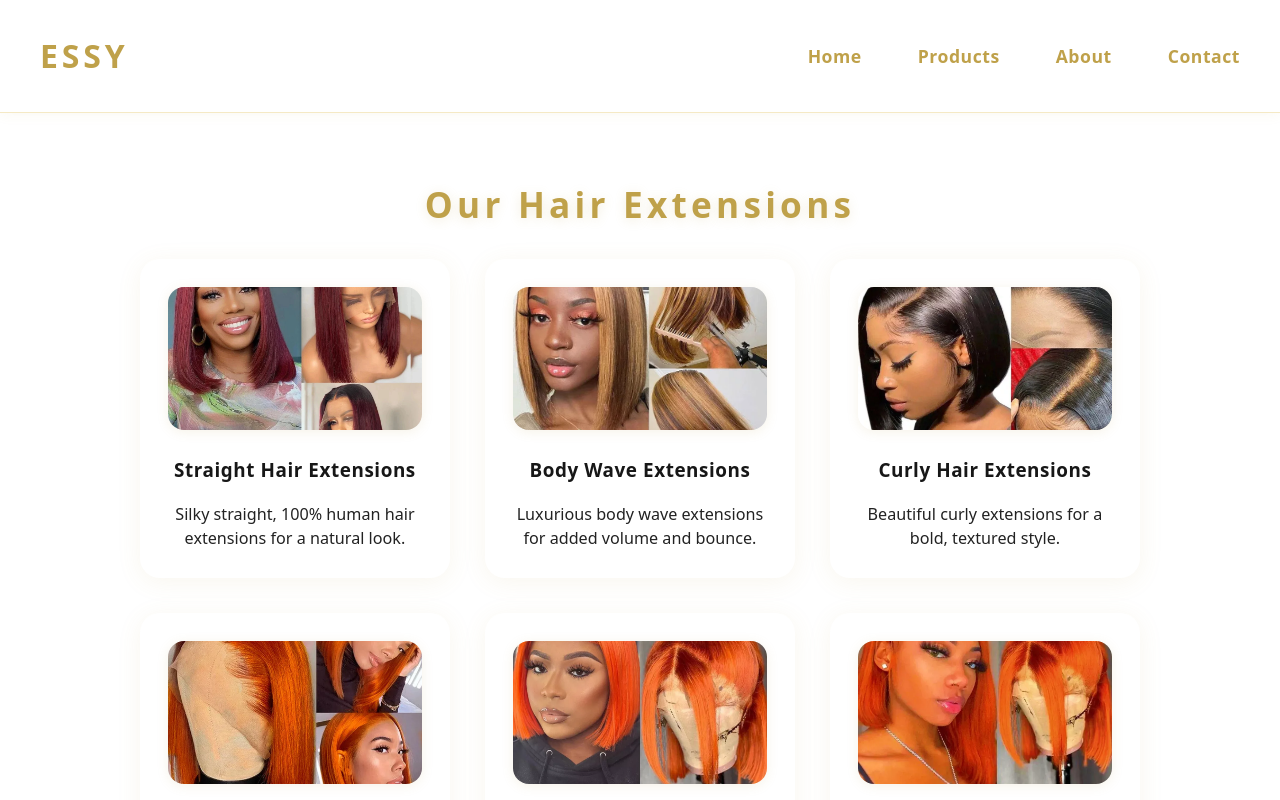
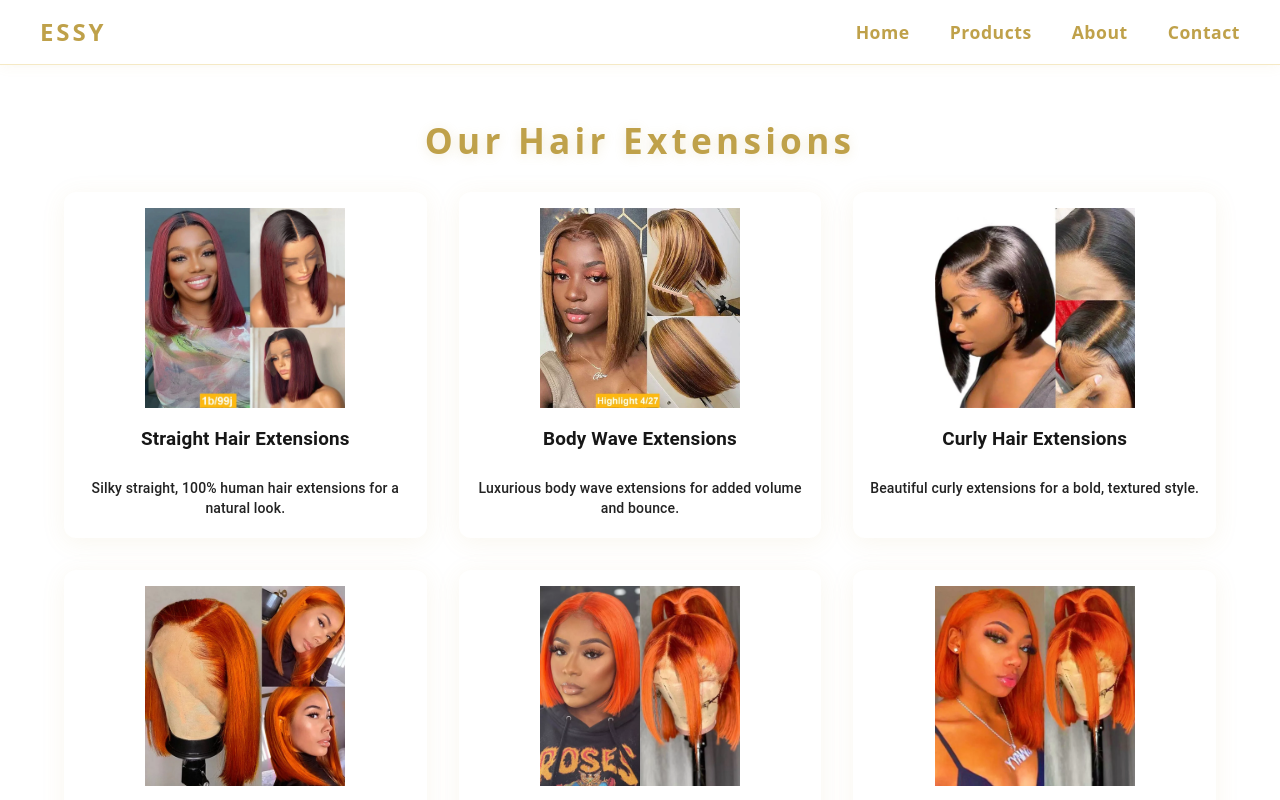
Before and after one commit to asanteSaana/essy, a Next.js app: page /products in a window 1280 px wide. Shown: the top 800 px of the page. Built offline with nearby package versions, Linux system fonts and the light colour scheme.

Commit message:
refactor code to handle imange rendering

```diff
--- a/src/app/layout.tsx
+++ b/src/app/layout.tsx
@@ -1,8 +1,17 @@
 'use client';
 
 import "./globals.css";
+import { AppBar, Toolbar, IconButton, Typography, Box, Drawer, List, ListItem, ListItemButton, ListItemText } from '@mui/material';
+import MenuIcon from '@mui/icons-material/Menu';
+import Link from "next/link";
 import { useState } from "react";
-import Link from "next/link";
+
+const navLinks = [
+  { label: 'Home', href: '/' },
+  { label: 'Products', href: '/products' },
+  { label: 'About', href: '/about' },
+  { label: 'Contact', href: '/contact' },
+];
 
 export default function RootLayout({
   children,
@@ -16,96 +25,60 @@ export default function RootLayout({
         className="antialiased"
         style={{ background: '#fff', color: '#bfa14a', fontFamily: 'system-ui, sans-serif' }}
       >
-        <header style={{ padding: '1.5rem 0', borderBottom: '1px solid #f5e9c5', marginBottom: '2rem', background: '#fff', boxShadow: '0 2px 12px #bfa14a11', position: 'sticky', top: 0, zIndex: 100 }}>
-          <nav style={{
-            display: 'flex',
-            alignItems: 'center',
-            justifyContent: 'space-between',
-            maxWidth: 1300,
-            margin: '0 auto',
-            padding: '0 2.5rem',
-            minHeight: 64,
-            gap: '2rem',
-            transition: 'box-shadow 0.3s',
-          }}>
-            <span style={{ fontWeight: 800, fontSize: '2rem', letterSpacing: '0.12em', color: '#bfa14a', flexShrink: 0, fontFamily: 'inherit', transition: 'color 0.2s' }}>
+        <AppBar position="sticky" elevation={0} sx={{ bgcolor: '#fff', color: '#bfa14a', borderBottom: '1px solid #f5e9c5', boxShadow: '0 2px 12px #bfa14a11', mb: 4 }}>
+          <Toolbar sx={{ maxWidth: 1300, mx: 'auto', width: '100%', px: { xs: 2, md: 5 }, minHeight: 64, display: 'flex', justifyContent: 'space-between', gap: 2 }}>
+            <Typography variant="h5" sx={{ fontWeight: 800, letterSpacing: '0.12em', color: '#bfa14a', fontFamily: 'inherit', flexShrink: 0 }}>
               <Link href="/" style={{ color: '#bfa14a', textDecoration: 'none' }}>ESSY</Link>
-            </span>
+            </Typography>
+            {/* Desktop nav */}
+            <Box sx={{ display: { xs: 'none', md: 'flex' }, gap: 5, alignItems: 'center' }}>
+              {navLinks.map(link => (
+                <Link key={link.href} href={link.href} style={{ textDecoration: 'none', color: '#bfa14a', fontWeight: 600, fontSize: '1.1rem', letterSpacing: '0.03em', transition: 'color 0.2s' }}>{link.label}</Link>
+              ))}
+            </Box>
             {/* Hamburger for mobile */}
-            <button
+            <IconButton
               aria-label="Open menu"
               onClick={() => setSidebarOpen(true)}
-              style={{
-                display: 'none',
-                background: 'none',
-                border: 'none',
-                cursor: 'pointer',
-                padding: 8,
-                marginLeft: 'auto',
-              }}
+              sx={{ display: { xs: 'block', md: 'none' }, color: '#bfa14a', ml: 'auto', p: 1, background: 'none' }}
               className="essy-hamburger"
             >
-              <span style={{ display: 'block', width: 28, height: 3, background: '#bfa14a', borderRadius: 2, marginBottom: 6 }}></span>
-              <span style={{ display: 'block', width: 28, height: 3, background: '#bfa14a', borderRadius: 2, marginBottom: 6 }}></span>
-              <span style={{ display: 'block', width: 28, height: 3, background: '#bfa14a', borderRadius: 2 }}></span>
-            </button>
-            {/* Desktop nav */}
-            <div className="essy-desktop-nav" style={{ display: 'flex', gap: '3.5rem', alignItems: 'center' }}>
-              <Link href="/" style={{ textDecoration: 'none', color: '#bfa14a', fontWeight: 600, fontSize: '1.1rem', letterSpacing: '0.03em', transition: 'color 0.2s', position: 'relative' }}>Home</Link>
-              <Link href="/products" style={{ textDecoration: 'none', color: '#bfa14a', fontWeight: 600, fontSize: '1.1rem', letterSpacing: '0.03em', transition: 'color 0.2s' }}>Products</Link>
-              <Link href="/about" style={{ textDecoration: 'none', color: '#bfa14a', fontWeight: 600, fontSize: '1.1rem', letterSpacing: '0.03em', transition: 'color 0.2s' }}>About</Link>
-              <Link href="/contact" style={{ textDecoration: 'none', color: '#bfa14a', fontWeight: 600, fontSize: '1.1rem', letterSpacing: '0.03em', transition: 'color 0.2s' }}>Contact</Link>
-            </div>
-          </nav>
-          {/* Sidebar for mobile */}
-          {sidebarOpen && (
-            <div style={{
-              position: 'fixed',
-              top: 0,
-              left: 0,
-              width: '100vw',
-              height: '100vh',
-              background: 'rgba(0,0,0,0.25)',
-              zIndex: 9999,
-            }} onClick={() => setSidebarOpen(false)}>
-              <aside style={{
-                position: 'fixed',
-                top: 0,
-                left: 0,
-                width: 240,
-                height: '100vh',
-                background: '#fff',
-                boxShadow: '2px 0 16px #bfa14a22',
-                padding: '2.5rem 1.5rem',
-                display: 'flex',
-                flexDirection: 'column',
-                gap: '2.2rem',
-                zIndex: 10000,
-                animation: 'slideInSidebar 0.3s',
-              }} onClick={e => e.stopPropagation()}>
-                <button aria-label="Close menu" onClick={() => setSidebarOpen(false)} style={{ alignSelf: 'flex-end', background: 'none', border: 'none', fontSize: 28, color: '#bfa14a', cursor: 'pointer', marginBottom: 24 }}>&times;</button>
-                <Link href="/" style={{ textDecoration: 'none', color: '#bfa14a', fontWeight: 700, fontSize: '1.15rem', marginBottom: 8 }}>Home</Link>
-                <Link href="/products" style={{ textDecoration: 'none', color: '#bfa14a', fontWeight: 700, fontSize: '1.15rem', marginBottom: 8 }}>Products</Link>
-                <Link href="/about" style={{ textDecoration: 'none', color: '#bfa14a', fontWeight: 700, fontSize: '1.15rem', marginBottom: 8 }}>About</Link>
-                <Link href="/contact" style={{ textDecoration: 'none', color: '#bfa14a', fontWeight: 700, fontSize: '1.15rem' }}>Contact</Link>
-              </aside>
-            </div>
-          )}
-          <style>{`
-            @media (max-width: 800px) {
-              .essy-desktop-nav { display: none !important; }
-              .essy-hamburger { display: block !important; }
-            }
-            @media (min-width: 801px) {
-              .essy-desktop-nav { display: flex !important; }
-              .essy-hamburger { display: none !important; }
-            }
-            @keyframes slideInSidebar {
-              from { transform: translateX(-100%); }
-              to { transform: none; }
-            }
-          `}</style>
-        </header>
+              <MenuIcon fontSize="large" sx={{ color: '#bfa14a' }} />
+            </IconButton>
+          </Toolbar>
+        </AppBar>
+        {/* Sidebar for mobile using MUI Drawer */}
+        <Drawer
+          anchor="left"
+          open={sidebarOpen}
+          onClose={() => setSidebarOpen(false)}
+          PaperProps={{
+            sx: {
+              width: 240,
+              bgcolor: '#fff',
+              boxShadow: '2px 0 16px #bfa14a22',
+              p: 0,
+            },
+          }}
+        >
+          <List sx={{ mt: 4 }}>
+            {navLinks.map((link) => (
+              <ListItem key={link.href} disablePadding>
+                <ListItemButton component={Link} href={link.href} onClick={() => setSidebarOpen(false)}>
+                  <ListItemText
+                    primary={link.label}
+                    primaryTypographyProps={{
+                      fontWeight: 700,
+                      fontSize: '1.15rem',
+                      color: '#bfa14a',
+                      sx: { mb: 0.5 },
+                    }}
+                  />
+                </ListItemButton>
+              </ListItem>
+            ))}
+          </List>
+        </Drawer>
         {children}
       </body>
     </html>
--- a/src/app/products/page.tsx
+++ b/src/app/products/page.tsx
@@ -1,173 +1,125 @@
 "use client";
+import { Card, CardActionArea, CardContent, CardMedia, Typography, Box } from "@mui/material";
 import { products } from "../productsData";
-import Image from "next/image";
 import Link from "next/link";
 
 export default function ProductsPage() {
   return (
-    <main
-      style={{
+    <Box
+      sx={{
         maxWidth: 1200,
-        margin: "0 auto",
-        padding: "2.5rem 1.5rem 2rem 1.5rem",
-        background: "transparent",
+        mx: "auto",
+        p: { xs: 1, md: 3 },
         minHeight: "100vh",
-        overflow: "hidden",
-        position: "relative",
+        bgcolor: "transparent",
       }}
     >
-      <h1
-        style={{
-          fontSize: "2.2rem",
+      <Typography
+        variant="h3"
+        sx={{
           fontWeight: 900,
           color: "#bfa14a",
           textAlign: "center",
-          marginBottom: "2.2rem",
+          mb: 4,
           letterSpacing: "0.12em",
           fontFamily: "inherit",
           textShadow: "0 2px 12px #bfa14a33",
           lineHeight: 1.1,
+          fontSize: { xs: "2rem", md: "2.2rem" },
         }}
       >
         Our Hair Extensions
-      </h1>
-      <section
-        style={{
+      </Typography>
+      <Box
+        sx={{
           display: "grid",
-          gridTemplateColumns: "repeat(3, 1fr)",
-          gap: "2.2rem",
-          maxWidth: 1000,
-          margin: "0 auto",
-          zIndex: 5,
+          gridTemplateColumns: { xs: "1fr", sm: "1fr 1fr", md: "1fr 1fr 1fr" },
+          gap: { xs: 2, md: 4 },
         }}
       >
-        {products.map((product, i) => {
+        {products.map((product) => {
           const slug = product.name
             .toLowerCase()
             .replace(/ /g, "-")
             .replace(/[^a-z0-9-]/g, "");
           return (
-            <div
-              key={product.name}
-              style={{
-                background: "#fff",
-                borderRadius: 20,
+            <Box key={product.name}>
+              <Card
+                elevation={2}
+                sx={{
+                  borderRadius: 3,
+                  height: "100%",
+                  display: "flex",
+                  flexDirection: "column",
+                  bgcolor: "#fff",
                   boxShadow: "0 4px 24px #bfa14a18",
-                padding: 28,
-                textAlign: "center",
-                transition:
-                  "transform 0.3s cubic-bezier(.4,2,.6,1), box-shadow 0.3s cubic-bezier(.4,2,.6,1)",
-                cursor: "pointer",
-                height: "100%",
-                position: "relative",
-                overflow: "hidden",
-                animation: `cardFadeIn 0.7s ${0.2 + i * 0.08}s both`,
-              }}
-              onMouseOver={(e) => {
-                e.currentTarget.style.transform = "translateY(-8px) scale(1.04)";
-                e.currentTarget.style.boxShadow = "0 8px 32px #bfa14a33";
-              }}
-              onMouseOut={(e) => {
-                e.currentTarget.style.transform = "";
-                e.currentTarget.style.boxShadow = "0 4px 24px #bfa14a18";
                 }}
               >
-              <Link href={`/products/${slug}`} style={{ display: "block" }}>
-                <Image
-                  src={product.image}
+                <CardActionArea
+                  component={Link}
+                  href={`/products/${slug}`}
+                  sx={{
+                    flexGrow: 1,
+                    display: "flex",
+                    flexDirection: "column",
+                    alignItems: "stretch",
+                  }}
+                >
+                  <CardMedia
+                    component="img"
+                    image={product.image}
                     alt={product.name}
-                  width={400}
-                  height={180}
-                  style={{
-                    borderRadius: 16,
-                    objectFit: "cover",
-                    marginBottom: 14,
-                    boxShadow: "0 2px 12px #bfa14a22",
+                    sx={{
                       width: "100%",
-                    height: "auto",
-                    aspectRatio: "16/9",
-                    transition: "box-shadow 0.3s",
-                    display: "block",
-                    maxHeight: 220,
+                      height: { xs: 160, sm: 180, md: 200 },
+                      objectFit: "contain",
+                      background: "#fff",
+                      borderRadius: 4,
+                      mt: 2,
                     }}
                   />
-              </Link>
-              <Link href={`/products/${slug}`} style={{ textDecoration: "none" }}>
-                <h2
-                  style={{
+                  <CardContent
+                    sx={{
+                      flexGrow: 1,
+                      display: "flex",
+                      flexDirection: "column",
+                      alignItems: "center",
+                      p: 2,
+                    }}
+                  >
+                    <Typography
+                      gutterBottom
+                      variant="h6"
+                      component="div"
+                      sx={{
                         color: "#171717",
                         fontWeight: 700,
-                    fontSize: "1.18rem",
-                    margin: "1rem 0 0.5rem",
-                    letterSpacing: "0.03em",
-                    textShadow: "none",
+                        textAlign: "center",
                         minHeight: 48,
-                    display: "flex",
-                    alignItems: "center",
-                    justifyContent: "center",
+                        fontSize: { xs: "1rem", md: "1.18rem" },
                       }}
                     >
                       {product.name}
-                </h2>
-              </Link>
-              <p
-                style={{
+                    </Typography>
+                    <Typography
+                      variant="body2"
+                      sx={{
                         color: "#171717",
-                  fontSize: "1.01rem",
+                        opacity: 0.95,
+                        textAlign: "center",
+                        minHeight: 44,
                         fontWeight: 500,
-                  opacity: 0.95,
-                  minHeight: 44,
-                  display: "flex",
-                  alignItems: "center",
-                  justifyContent: "center",
                       }}
                     >
                       {product.description}
-              </p>
-            </div>
+                    </Typography>
+                  </CardContent>
+                </CardActionArea>
+              </Card>
+            </Box>
           );
         })}
-      </section>
-      <style>{`
-        @keyframes cardFadeIn {
-          from { opacity: 0; transform: translateY(40px) scale(0.98); }
-          to { opacity: 1; transform: none; }
-        }
-        @media (max-width: 900px) {
-          section[style*='grid'] {
-            grid-template-columns: repeat(2, 1fr) !important;
-            gap: 1.2rem !important;
-          }
-          section[style*='grid'] img, section[style*='grid'] [style*='aspect-ratio'] {
-            height: 140px !important;
-            max-width: 100% !important;
-            object-fit: cover !important;
-            aspect-ratio: 16/9 !important;
-          }
-        }
-        @media (max-width: 600px) {
-          main[style] {
-            padding: 1.2rem 0.2rem 1.5rem 0.2rem !important;
-            border-radius: 10px !important;
-            box-shadow: 0 2px 12px #bfa14a22 !important;
-          }
-          section[style*='grid'] {
-            grid-template-columns: 1fr !important;
-            gap: 0.7rem !important;
-          }
-          section[style*='grid'] > div {
-            padding: 14px !important;
-            border-radius: 10px !important;
-          }
-          section[style*='grid'] img, section[style*='grid'] [style*='aspect-ratio'] {
-            max-width: 100% !important;
-            height: 120px !important;
-            border-radius: 8px !important;
-            object-fit: cover !important;
-            aspect-ratio: 16/9 !important;
-          }
-        }
-      `}</style>
-    </main>
+      </Box>
+    </Box>
   );
 }
--- a/src/app/productsData.ts
+++ b/src/app/productsData.ts
@@ -44,4 +44,9 @@ export const products = [
     image: "/images/straightthree.jpg",
     description: "Easy-to-apply tape-in extensions for seamless length and volume.",
   },
+  {
+    name: "Bronde Balayage Extensions",
+    image: "/images/brondzefive.jpg",
+    description: "Chic bronde balayage extensions for a seamless, sunlit blend of brown and blonde tones.",
+  },
 ];
```
Also changed, not shown: package.json (+10 -6 lines), src/app/page.tsx (+40 -65 lines), src/app/products/[slug]/page.tsx (+26 -80 lines), 1 other file (tests, documents, lock files or other folders). Lines whose indentation alone changed are shown as unchanged.
